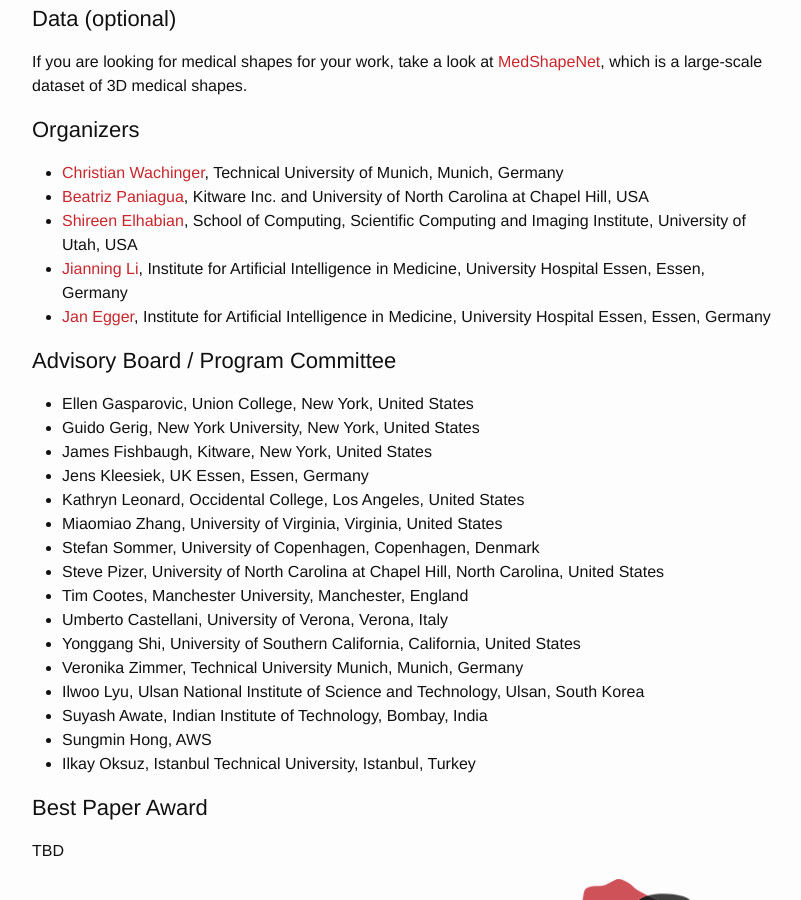
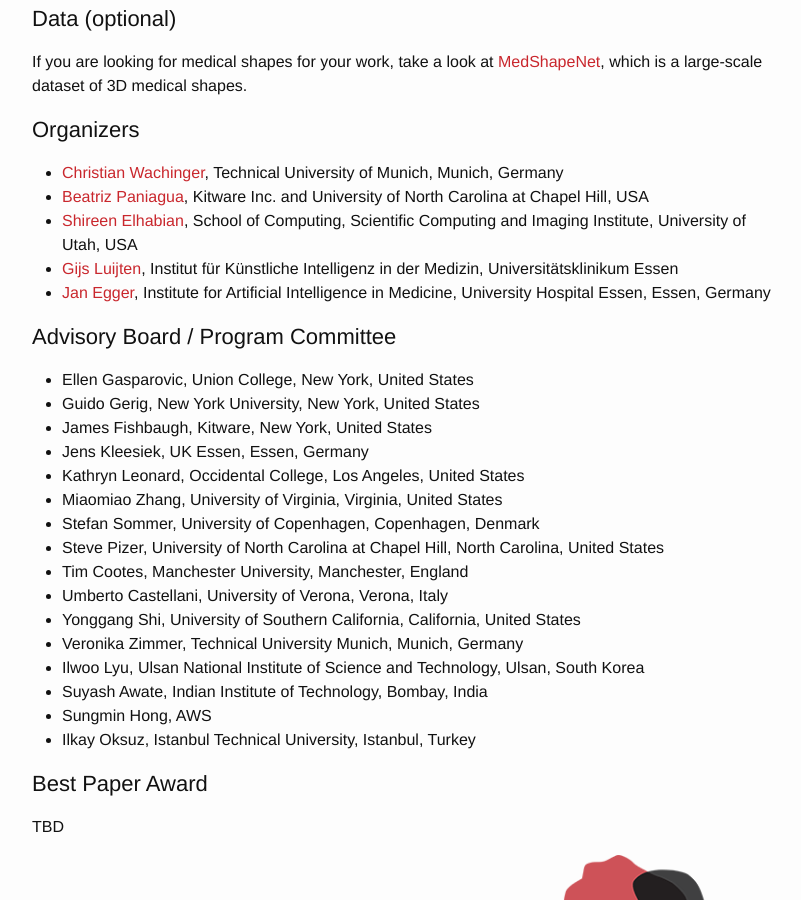
Before and after one commit to shapemi/shapemi.github.io, a Jekyll site: the page built from index.md, in a window 1280 px wide and 900 px high, scrolled down 1626 px. Shown: the whole window, without its empty margins (238-1039 px from the left). Built offline with Jekyll 4.4.1, drawn with Linux system fonts in a browser that asks for light colours; our own code applies the rules of GitHub Pages for plain Markdown files.

Commit message:
ENH: Add Gijs information

```diff
--- a/index.md
+++ b/index.md
@@ -41,7 +41,7 @@ If you are looking for medical shapes for your work, take a look at <a href="htt
 - [Christian Wachinger](http://wachinger.devweb.mwn.de/people/), Technical University of Munich, Munich, Germany
 - [Beatriz Paniagua](https://www.kitware.com/beatriz-paniagua/), Kitware Inc. and University of North Carolina at Chapel Hill, USA
 - [Shireen Elhabian](http://www.sci.utah.edu/~shireen/), School of Computing, Scientific Computing and Imaging Institute, University of Utah, USA
-- [Jianning Li](https://scholar.google.com/citations?user=qPPTM_AAAAAJ&hl=en&authuser=2), Institute for Artificial Intelligence in Medicine, University Hospital Essen, Essen, Germany
+- [Gijs Luijten](https://mml.ikim.nrw/authors/gijs-luijten/), Institut für Künstliche Intelligenz in der Medizin, Universitätsklinikum Essen
 - [Jan Egger](http://www.janegger.de/), Institute for Artificial Intelligence in Medicine, University Hospital Essen, Essen, Germany
 
 # Advisory Board / Program Committee
@@ -69,4 +69,4 @@ If you are looking for medical shapes for your work, take a look at <a href="htt
 
 TBD
 
-![MICCAI 2023](images/miccai2024-logo.png "27th International Conference on Medical Image Computing and Computer Assisted Intervention, MICCAI 2024")
+![MICCAI 2024](images/miccai2024-logo.png "27th International Conference on Medical Image Computing and Computer Assisted Intervention, MICCAI 2024")
```
